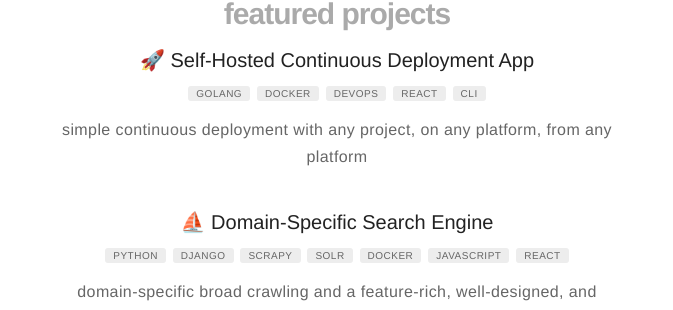
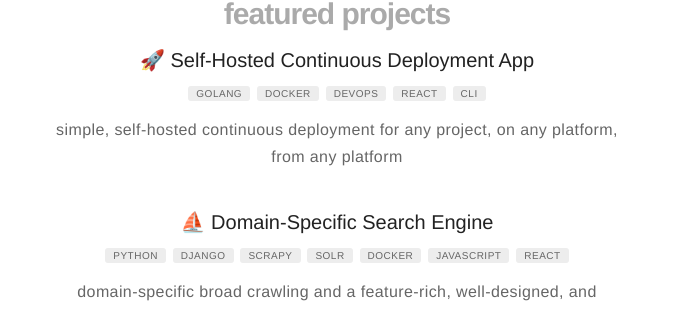
Before and after one commit to bobheadxi/bobheadxi.github.io, a Jekyll site: the page built from index.html, in a window 1280 px wide. Shown: the part 593-903 px from the top of the page, without its empty margins (303-976 px from the left). Built offline with Jekyll 4.4.1, drawn with Linux system fonts in a browser that asks for light colours; emoji names are drawn with the system emoji font.

Commit message:
Update Inertia blurb

```diff
--- a/_posts/2018-1-29-inertia.md
+++ b/_posts/2018-1-29-inertia.md
@@ -12,7 +12,7 @@
 headerImage: false
 projects: true
 hidden: true # don't count this post in blog pagination
-description: "simple continuous deployment with any project, on any platform, from any platform"
+description: "simple, self-hosted continuous deployment for any project, on any platform, from any platform"
 category: project
 author: robert
 star: true
```
